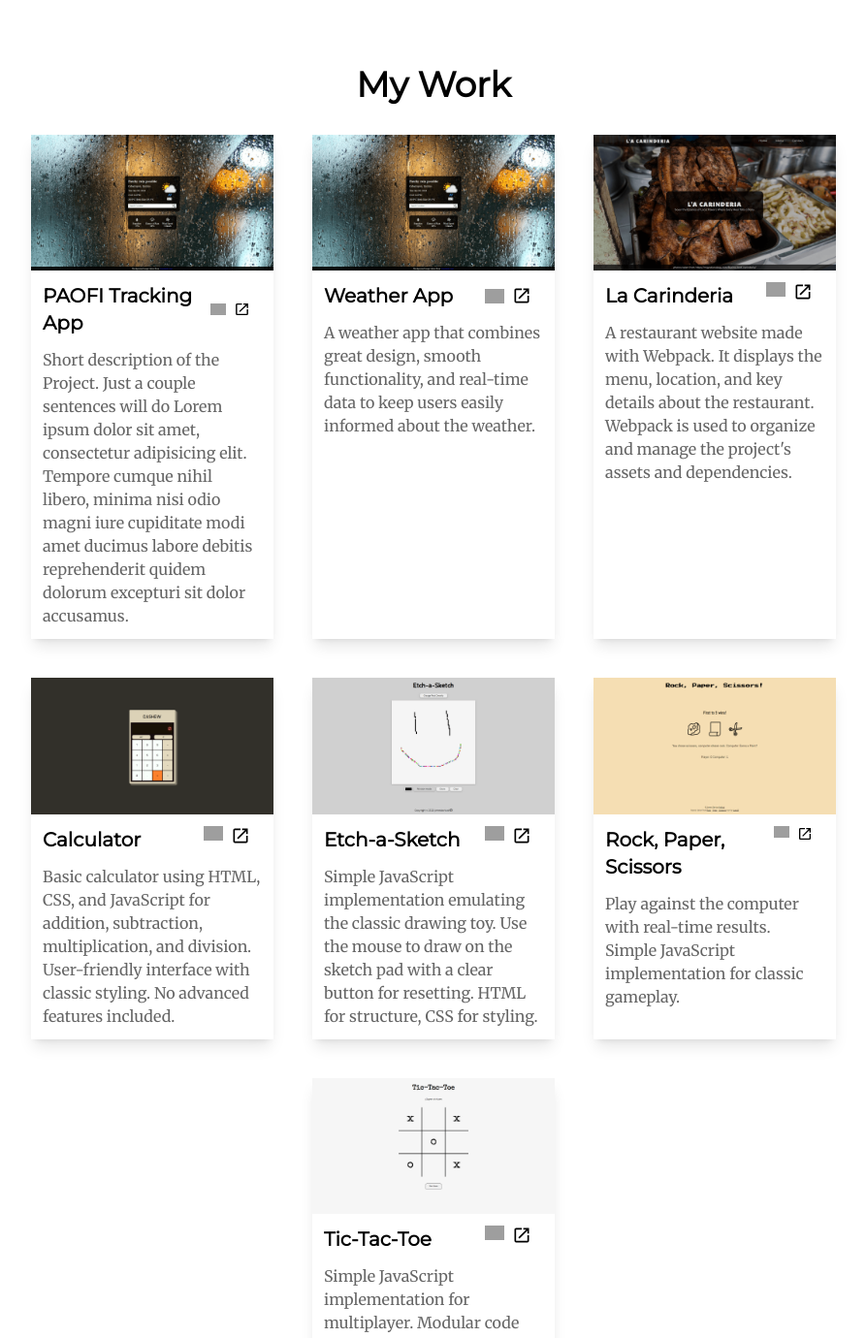
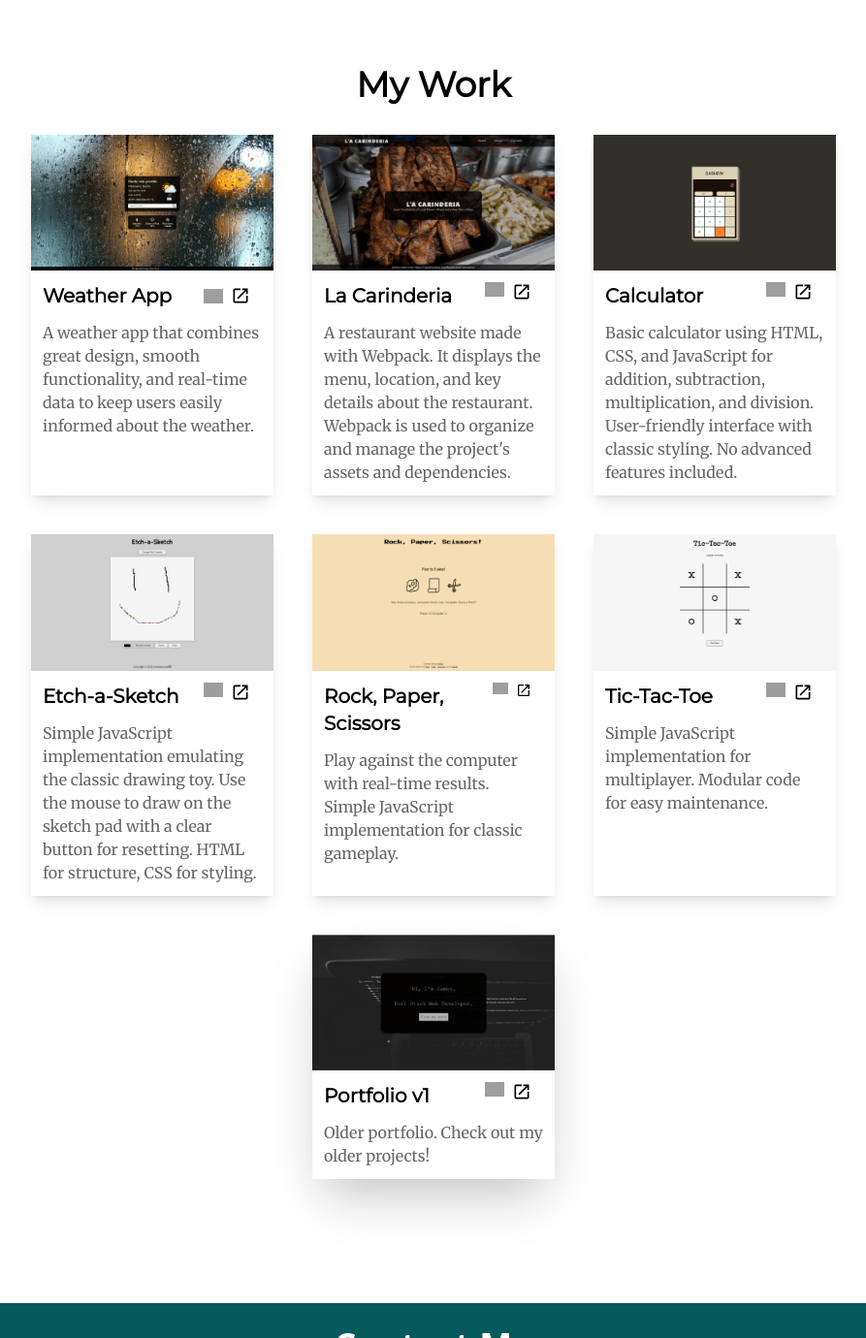
Before and after one commit to jamesBariuad/portfoliov2, a website: page index.html in a window 1280 px wide. Shown: the part 1420-2800 px from the top of the page at 97% size, without its empty margins (193-1086 px from the left). Drawn offline with Linux system fonts and the light colour scheme; grey boxes are pictures that could not be loaded.

Commit message:
edit home screen

```diff
--- a/index.html
+++ b/index.html
@@ -97,12 +97,17 @@
         <div
           class="text-white bg-black/70 p-5 rounded-lg text-center z-10 font-subText p-10 sm:text-lg 2xl:text-xl"
         >
-          Hello! I'm James.
+          Hello! I'm
+          <span
+            class="font-semibold  font-mainText text-secondary sm:text-2xl 2xl:text-2xl"
+            >James</span
+          >
           <br />
-          <span
-            class="font-semibold text-2xl font-mainText text-secondary sm:text-3xl 2xl:text-3xl"
-            >Web Developer.</span
-          >
+         <span class="sm:text-2xl 2xl:text-2xl"> Web Developer. </span>
+         <div>
+          <span id="typing-animation"></span>
+          <span class="cursor-stale"></span>
+        </div>
         </div>
         <div
           class="blur-3-xl bg-black opacity-15 w-full h-screen absolute"
@@ -190,47 +195,6 @@
         <!-- projects container -->
         <div class="flex flex-wrap gap-10 items-stretch justify-center">
           <!-- proj1 -->
-          <div class="w-[250px] shadow-lg">
-            <div class="w-[250px]">
-              <img
-                src="./assets/thumbnails/weather-app.png"
-                alt="weather-app-thumbnail"
-              />
-            </div>
-            <div class="flex justify-between m-3">
-              <div class="text-xl font-semibold font-mainText">
-                PAOFI Tracking App
-              </div>
-              <div class="flex mr-3 gap-2 items-center">
-                <a
-                  href="https://github.com/jamesBariuad/odin-weather-app"
-                  target="_blank"
-                >
-                  <img
-                    class="w-[20px]"
-                    src="https://cdn.jsdelivr.net/gh/devicons/devicon/icons/github/github-original.svg"
-                /></a>
-
-                <a
-                  href="https://jamesbariuad.github.io/odin-weather-app/"
-                  target="_blank"
-                >
-                  <img
-                    class="w-[20px]"
-                    src="./assets/open-in-new.svg"
-                    alt="open-in-new"
-                /></a>
-              </div>
-            </div>
-
-            <div class="opacity-60 m-3 font-subText">
-              Short description of the Project. Just a couple sentences will do
-              Lorem ipsum dolor sit amet, consectetur adipisicing elit. Tempore
-              cumque nihil libero, minima nisi odio magni iure cupiditate modi
-              amet ducimus labore debitis reprehenderit quidem dolorum excepturi
-              sit dolor accusamus.
-            </div>
-          </div>
           <!-- proj2 -->
           <div class="w-[250px] shadow-lg">
             <div class="w-[250px]">
@@ -461,7 +425,44 @@
             </div>
 
             <div class="opacity-60 m-3 font-subText">
-              Simple JavaScript implementation for multiplayer. Modular code for easy maintenance.
+              Simple JavaScript implementation for multiplayer. Modular code for
+              easy maintenance.
+            </div>
+          </div>
+          <!-- proj8 -->
+          <div class="w-[250px] shadow-2xl">
+            <div class="w-[250px]">
+              <img
+                src="./assets/thumbnails/portfoliov1.png"
+                alt="firstportfolio-thumbnail"
+              />
+            </div>
+            <div class="flex justify-between m-3">
+              <div class="text-xl font-semibold font-mainText">
+                Portfolio v1
+              </div>
+              <div class="flex mr-3 gap-2">
+                <a
+                  href="https://github.com/jamesBariuad/portfolio-website"
+                  target="_blank"
+                >
+                  <img
+                    class="w-[20px]"
+                    src="https://cdn.jsdelivr.net/gh/devicons/devicon/icons/github/github-original.svg"
+                /></a>
+
+                <a href="https://jamesbariuad.netlify.app/#Projects" target="_blank">
+                  <img
+                    class="w-[20px]"
+                    src="./assets/open-in-new.svg"
+                    alt="open-in-new"
+                  />
+                </a>
+              </div>
+            </div>
+
+            <div class="opacity-60 m-3 font-subText">
+              Older portfolio. Check out my older projects!
             </div>
           </div>
         </div>
```
Also changed, not shown: assets/thumbnails/portfoliov1.png (added), dist/output.css.
